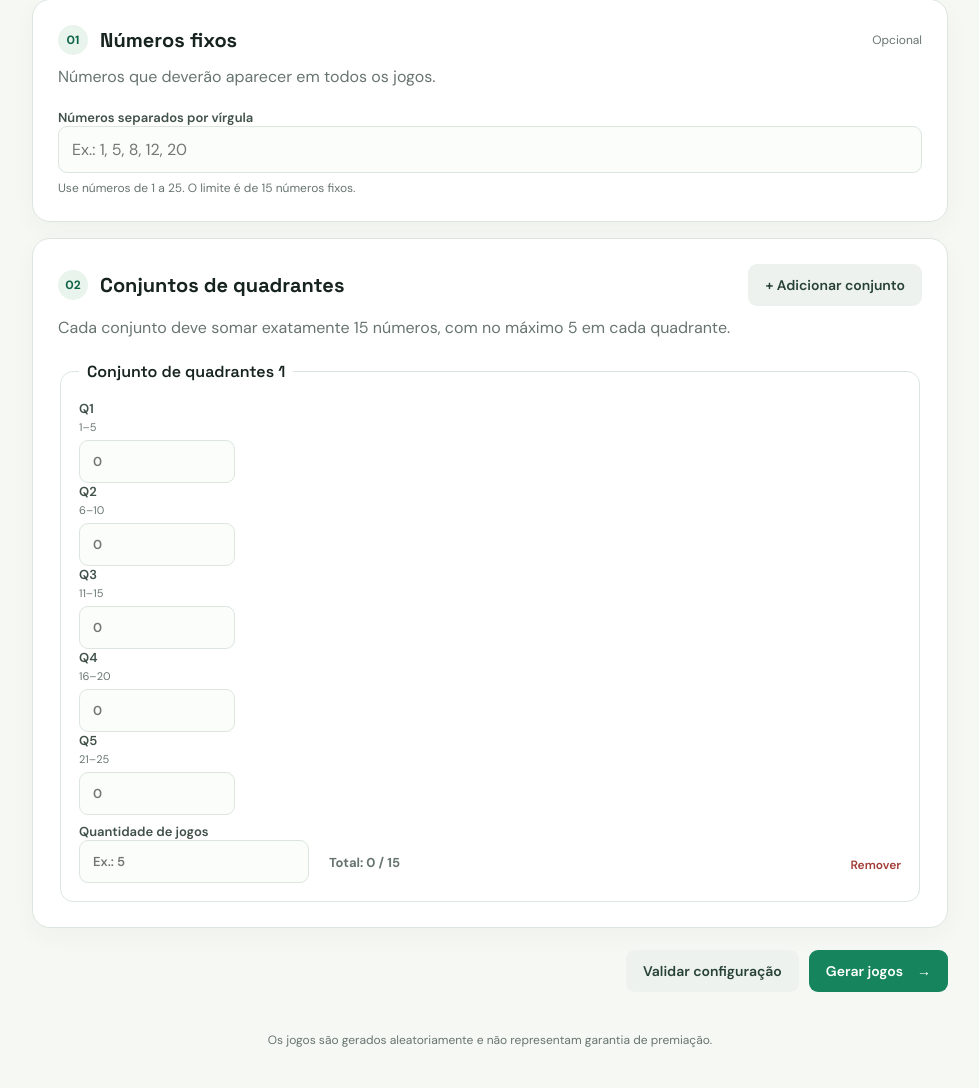
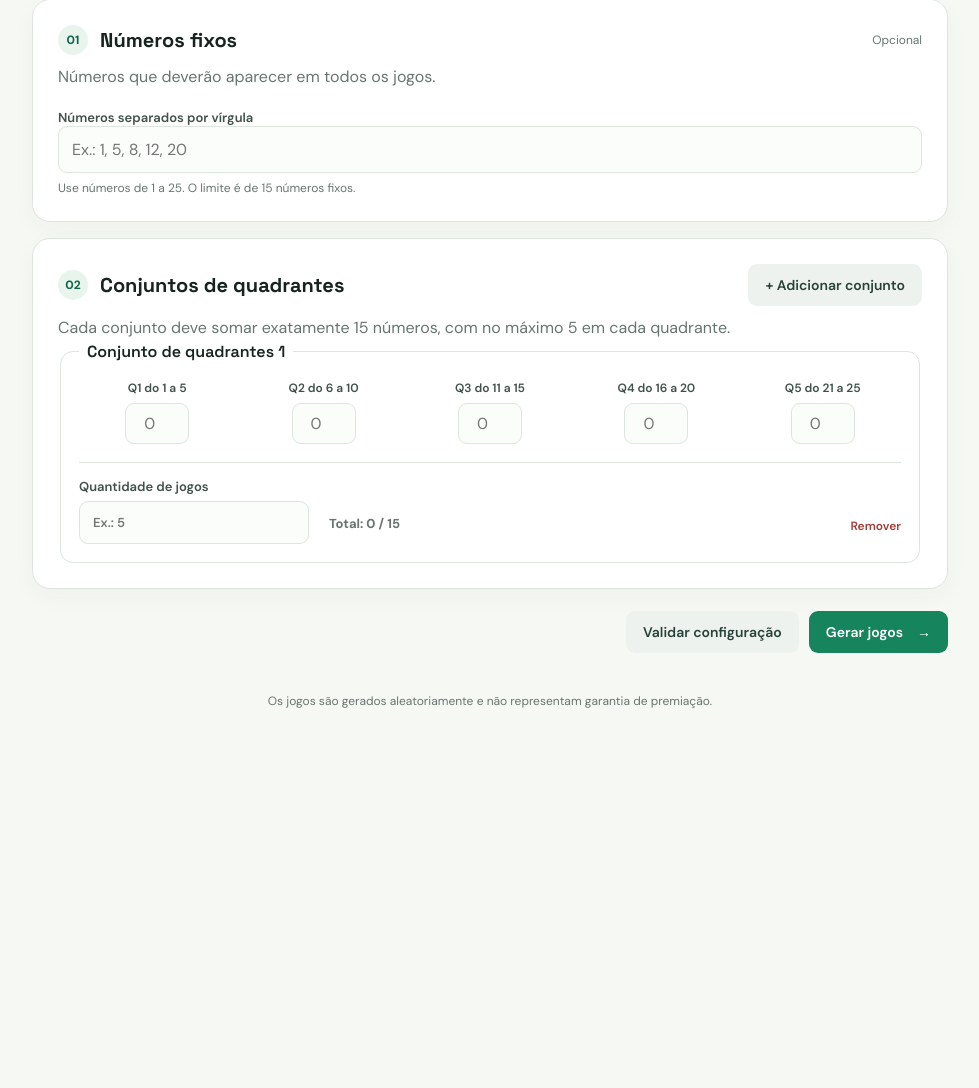
Before and after one commit to dlv94/lotofacil_web, a Flask app: page / in a window 1280 px wide. Shown: the part 307-1395 px from the top of the page, without its empty margins (150-1129 px from the left). After the commit the page ends 1016 px from the top, so only its background shows below. Run offline with Flask 3, Linux system fonts and the light colour scheme.

Commit message:
Add files via upload

```diff
--- a/static/app.js
+++ b/static/app.js
@@ -32,13 +32,22 @@
     const index = nextId++;
     const card = document.createElement('fieldset');
     card.className = 'set-card';
+    const ranges = {
+      1: '1 a 5',
+      2: '6 a 10',
+      3: '11 a 15',
+      4: '16 a 20',
+      5: '21 a 25',
+    };
     card.innerHTML = `
       <legend>Conjunto de quadrantes ${index + 1}</legend>
       <input type="hidden" name="set_id" value="${index + 1}">
       <div class="quadrant-grid">
         ${[1, 2, 3, 4, 5].map((q) => `
-          <label>Q${q}<span>${(q - 1) * 5 + 1}–${q * 5}</span>
-          <input class="quadrant-input" name="q${q}_${index}" type="number" min="0" max="5" required placeholder="0">
+          <div class="quadrant-field">
+            <label for="q${q}_${index}">Q${q} do ${ranges[q]}</label>
+            <input id="q${q}_${index}" class="quadrant-input" name="q${q}_${index}" type="number" min="0" max="5" required placeholder="0">
+          </div>
         `).join('')}
       </div>
       <div class="set-footer">
--- a/static/style.css
+++ b/static/style.css
@@ -22,7 +22,8 @@
 .fixed-card > label { margin-top:20px; }.fixed-card small { display:block; margin-top:7px; }
 .button { border:0; border-radius:9px; cursor:pointer; display:inline-flex; align-items:center; justify-content:center; gap:14px; font:600 14px 'DM Sans',sans-serif; padding:12px 17px; text-decoration:none; transition:transform .15s,background .15s; }
 .button:hover { transform:translateY(-1px); }.button.primary { background:var(--accent); color:#fff; }.button.primary:hover { background:var(--accent-dark); }.button.secondary { background:#edf2ee; color:#284239; }.button.secondary:hover { background:#e1ebe4; }
-.set-card { border:1px solid var(--line); border-radius:13px; padding:18px; margin-top:20px; }.set-card legend { padding:0 8px; font-family:'Space Grotesk'; font-weight:600; }.quadrant-grid { display:grid; grid-template-columns:repeat(5,1fr); gap:10px; }.quadrant-grid label { margin:0; font-size:13px; }.quadrant-grid label span { display:block; color:var(--muted); font-size:11px; font-weight:400; margin:3px 0 6px; }.set-footer { display:flex; align-items:end; gap:20px; margin-top:8px; }.set-footer label { flex:0 1 230px; margin:0; }.set-total { margin-bottom:12px; color:var(--muted); font-size:13px; }.set-total.valid-total { color:var(--accent); }.remove-set { margin-left:auto; border:0; background:none; color:var(--danger); cursor:pointer; font:600 12px 'DM Sans'; padding:10px 0; }
+.set-list { display:grid; grid-template-columns:1fr; gap:16px; align-items:start; }
+.set-card { border:1px solid var(--line); border-radius:13px; padding:18px; margin-top:0; min-width:0; }.set-card legend { padding:0 8px; font-family:'Space Grotesk'; font-weight:600; }.quadrant-grid { display:grid; grid-template-columns:repeat(5, minmax(0, 1fr)); gap:10px; }.quadrant-field label { display:block; margin:0; text-align:center; font-size:12px; white-space:nowrap; }.quadrant-field input { display:block; width:64px; max-width:100%; margin:7px auto 0; padding:9px 6px; text-align:center; }.set-footer { display:flex; align-items:end; gap:20px; margin-top:18px; padding-top:15px; border-top:1px solid var(--line); }.set-footer label { flex:0 1 230px; margin:0; }.set-footer label input { margin-top:6px; }.set-total { margin-bottom:12px; color:var(--muted); font-size:13px; }.set-total.valid-total { color:var(--accent); }.remove-set { margin-left:auto; border:0; background:none; color:var(--danger); cursor:pointer; font:600 12px 'DM Sans'; padding:10px 0; }
 .actions,.result-actions { display:flex; justify-content:flex-end; gap:10px; margin:22px 0 40px; }.alerts { margin-bottom:18px; }.alert { border-radius:10px; padding:13px 15px; font-size:14px; }.alert.error { background:#fbeceb; color:var(--danger); }.alert.success { background:var(--soft); color:var(--accent-dark); }
 .results-card { padding:0; overflow:hidden; }.table-wrap { overflow-x:auto; }table { border-collapse:collapse; width:100%; min-width:580px; }th,td { padding:15px 20px; text-align:left; border-bottom:1px solid var(--line); }th { background:#f6faf7; color:var(--muted); font-size:12px; text-transform:uppercase; letter-spacing:.08em; }td { font-size:14px; }.number-list { display:flex; flex-wrap:wrap; gap:6px; }.number-list span { display:grid; place-items:center; width:30px; height:30px; border-radius:50%; background:var(--soft); color:var(--accent-dark); font-size:12px; font-weight:700; }footer { color:var(--muted); font-size:12px; text-align:center; }
-@media (max-width:650px) { .page-shell { padding-top:32px; }.card { padding:18px; }.section-heading { align-items:flex-start; flex-direction:column; }.quadrant-grid { grid-template-columns:repeat(3,1fr); }.set-footer { align-items:stretch; flex-direction:column; gap:4px; }.set-footer label { flex-basis:auto; }.remove-set { margin:0; text-align:left; }.actions,.result-actions { flex-direction:column; }.button { width:100%; } }
+@media (max-width:650px) { .page-shell { padding-top:32px; }.card { padding:18px; }.section-heading { align-items:flex-start; flex-direction:column; }.set-list { grid-template-columns:1fr; }.quadrant-grid { gap:6px; }.quadrant-field label { font-size:11px; }.set-footer { align-items:stretch; flex-direction:column; gap:4px; }.set-footer label { flex-basis:auto; }.remove-set { margin:0; text-align:left; }.actions,.result-actions { flex-direction:column; }.button { width:100%; } }
```
